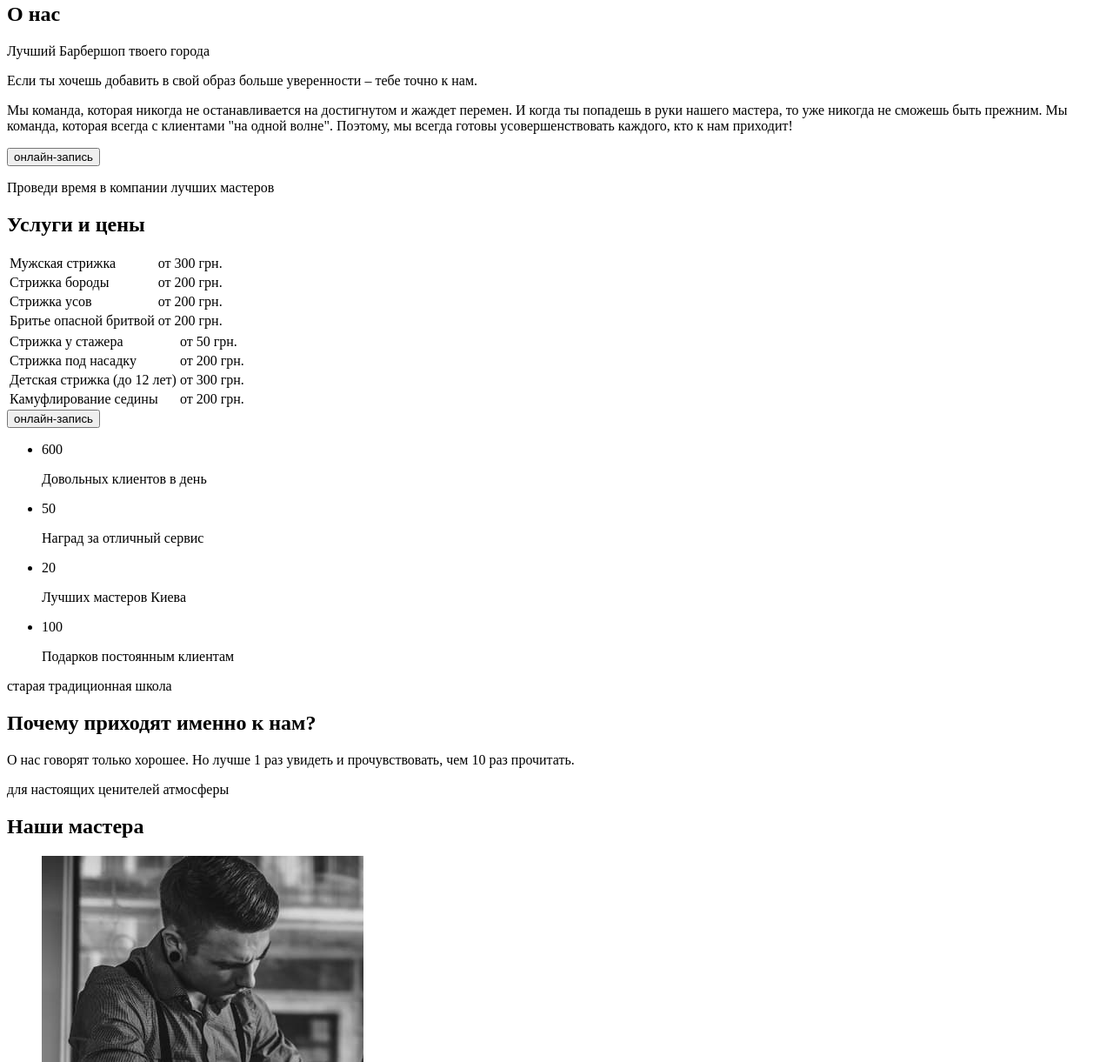
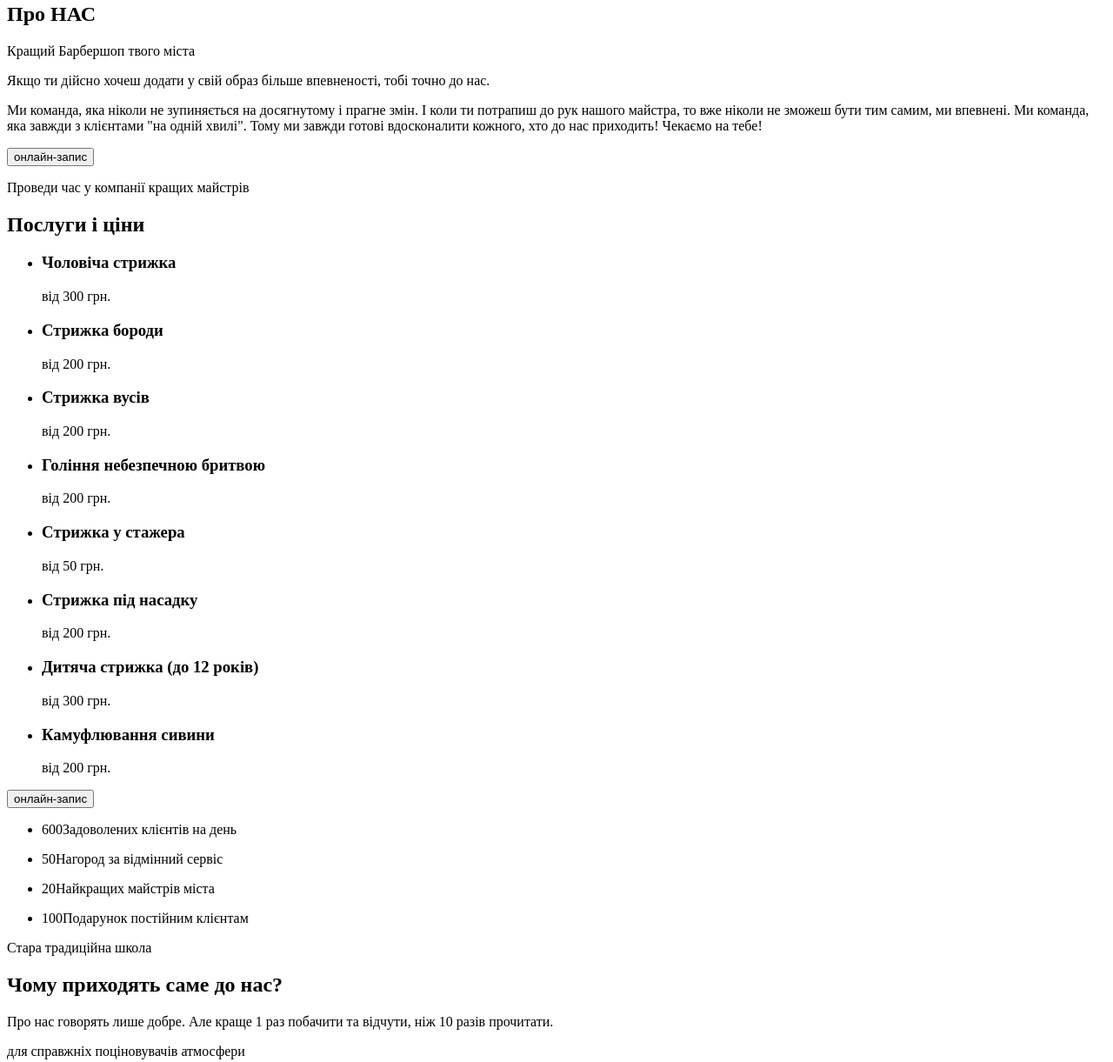
Before and after one commit to MakarenkoPavlo/goit-class-work-01, a plain HTML site: page index.html in a window 1280 px wide. Shown: the part 904-2125 px from the top of the page at 87% size. Drawn offline with Linux system fonts and the light colour scheme.

Commit message:
26.01 1 page finish html

```diff
--- a/index.html
+++ b/index.html
@@ -1,5 +1,5 @@
 <!DOCTYPE html>
-<html lang="ru">
+<html lang="uk">
 <head>
     <meta charset="UTF-8">
     <meta http-equiv="X-UA-Compatible" content="IE=edge">
@@ -14,21 +14,21 @@
             </a>
             <ul>
                 <li>
-                    <a href="#">О нас</a>
+                    <a href="#">Про нас</a>
                 </li>
                 <li>
-                    <a href="#">Услуги и цены</a>
+                    <a href="#">Послуги і ціни</a>
                 </li>
                 <li>
-                    <a href="#">Мастера</a>
+                    <a href="#">Майстри</a>
                 </li>
                 <li>
-                    <a href="#">Контакты</a>
+                    <a href="#">Контакти</a>
                 </li>
             </ul>
         </nav>
         <a href="tel:+380441111111">+38 044 111 11 11</a>
-        <button>онлайн-запись</button>
+        <button type="button">онлайн-запис</button>
     </header>
 
     <main>
@@ -37,9 +37,9 @@
                 <li><a href="">Instagram</a></li>
                 <li><a href="">Youtube</a></li>
             </ul>
-            <p lang="en">A hair salon for men in Kyiv</p>
+            <p>Чоловіча перукарня в Києві</p>
             <h1 lang="en">BarberShop</h1>
-            <p lang="en">We are experts in trendy men's haircuts. We work quickly, carefully, and tastefully.</p>
+            <p>Ми експерти у модних чоловічих стрижках. Працюємо швидко, обережно та зі смаком.</p>
             <ul>
                 <li><button>Назад</button></li>
                 <li><button>Вперед</button></li>
@@ -48,83 +48,75 @@
         <section>
             <img src="./images/beard.jpg" alt="бритье бороды" width="270" height="445">
             <img src="./images/head.jpg" alt="бритье" width="270" height="445">
-            <h2>О нас</h2>
-            <p>Лучший Барбершоп
-            твоего города</p>
-            <p>Если ты хочешь добавить в свой образ больше уверенности – тебе точно к нам.</p>
-            <p>Мы команда, которая никогда не останавливается на достигнутом
-            и жаждет перемен. И когда ты попадешь в руки нашего мастера,
-            то уже никогда не сможешь быть прежним. Мы команда, которая всегда с клиентами "на одной волне". Поэтому, мы всегда
-            готовы усовершенствовать каждого, кто к нам приходит!</p>
-            <button>онлайн-запись</button>
+            <h2>Про НАС</h2>
+            <p>Кращий Барбершоп твого міста</p>
+            <p>Якщо ти дійсно хочеш додати у свій образ більше впевненості, тобі точно до нас.</p>
+            <p>Ми команда, яка ніколи не зупиняється на досягнутому і прагне змін. І коли ти потрапиш до рук нашого майстра, то вже
+            ніколи не зможеш бути тим самим, ми впевнені. Ми команда, яка завжди з клієнтами "на одній хвилі". Тому ми завжди готові
+            вдосконалити кожного, хто до нас приходить! Чекаємо на тебе!</p>
+            <button type="button">онлайн-запис</button>
         </section>
         <section>
-            <p>Проведи время в компании лучших мастеров</p>
-            <h2>Услуги и цены</h2>
-            <table>
-                <tr>
-                    <td>Мужская стрижка</td>
-                    <td>от 300 грн.</td>
-                </tr>
-                <tr>
-                    <td>Стрижка бороды</td>
-                    <td>от 200 грн.</td>
-                </tr>
-                <tr>
-                    <td>Стрижка усов</td>
-                    <td>от 200 грн.</td>
-                </tr>
-                <tr>
-                    <td>Бритье опасной бритвой</td>
-                    <td>от 200 грн.</td>
-                </tr>
-            </table>
-            <table>
-                <tr>
-                    <td>Cтрижка у стажера</td>
-                    <td>от 50 грн.</td>
-                </tr>
-                <tr>
-                    <td>Стрижка под насадку</td>
-                    <td>от 200 грн.</td>
-                </tr>
-                <tr>
-                    <td>Детская стрижка (до 12 лет)</td>
-                    <td>от 300 грн.</td>
-                </tr>
-                <tr>
-                    <td>Камуфлирование седины</td>
-                    <td>от 200 грн.</td>
-                </tr>
-            </table>
-            <button type="button">онлайн-запись</button>
+            <p>Проведи час у компанії кращих майстрів</p>
+            <h2>Послуги і ціни</h2>
+                <ul>
+                    <li>
+                        <h3>Чоловіча стрижка</h3>
+                        <span>від 300 грн.</span>
+                    </li>
+                    <li>
+                        <h3>Стрижка бороди</h3>
+                        <span>від 200 грн.</span>
+                    </li>
+                    <li>
+                        <h3>Стрижка вусів</h3>
+                        <span>від 200 грн.</span>
+                    </li>
+                    <li>
+                        <h3>Гоління небезпечною бритвою</h3>
+                        <span>від 200 грн.</span>
+                    </li>
+                    <li>
+                        <h3>Cтрижка у стажера</h3>
+                        <span>від 50 грн.</span>
+                    </li>
+                    <li>
+                        <h3>Стрижка під насадку</h3>
+                        <span>від 200 грн.</span>
+                    </li>
+                    <li>
+                        <h3>Дитяча стрижка (до 12 років)</h3>
+                        <span>від 300 грн.</span>
+                    </li>
+                    <li>
+                        <h3>Камуфлювання сивини</h3>
+                        <span>від 200 грн.</span>
+                    </li>
+                </ul>
+            <button type="button">онлайн-запис</button>
         </section>
         <section>
             <ul>
                 <li>
-                    <p>600</p>
-                    <p>Довольных клиентов в день</p>
+                    <p><span>600</span>Задоволених клієнтів на день</p>
                 </li>
                 <li>
-                    <p>50</p>
-                    <p>Наград за отличный сервис</p>
+                    <p><span>50</span>Нагород за відмінний сервіс</p>
                 </li>
                 <li>
-                    <p>20</p>
-                    <p>Лучших мастеров Киева</p>
+                    <p><span>20</span>Найкращих майстрів міста</p>
                 </li>
                 <li>
-                    <p>100</p>
-                    <p>Подарков постоянным клиентам</p>
+                    <p><span>100</span>Подарунок постійним клієнтам</p>
                 </li>
             </ul>
-            <p>старая традиционная школа</p>
-            <h2>Почему приходят именно к нам?</h2>
-            <p>О нас говорят только хорошее. Но лучше 1 раз увидеть и прочувствовать, чем 10 раз прочитать.</p>
+            <p>Стара традиційна школа</p>
+            <h2>Чому приходять саме до нас?</h2>
+            <p>Про нас говорять лише добре. Але краще 1 раз побачити та відчути, ніж 10 разів прочитати.</p>
         </section>
         <section>
-            <p>для настоящих ценителей атмосферы</p>
-            <h2>Наши мастера</h2>
+            <p>для справжніх поціновувачів атмосфери</p>
+            <h2>Наші майстри</h2>
             <ul>
                 <li>
                     <img src="./images/John_Smith.jpg" alt="мастер стрижет клиента" width="370" height="346">
@@ -162,8 +154,8 @@
             </ul>
         </section>
         <section>
-            <h2>Портфолио</h2>
-            <p>На латинском языке “барба” означает “борода”</p>
+            <h2>Портфоліо</h2>
+            <p>Латинською мовою "барба" означає "борода"</p>
             <ul>
                 <li>
                     <img src="./images/work1.jpg" alt="стрижка" width="270" height="360">
@@ -180,14 +172,14 @@
             </ul>
         </section>
         <section>
-            <h2>Контакты</h2>
+            <h2>Контакти</h2>
             <address>
                 <ul>
                     <li>
                         <a href="https://goo.gl/maps/38bqFcj5gM3Ar9zK7"
                         target="_blank"
                         rel="noopener noreferrer">
-                        ул. Васильковая, 7А Киев, 08132</a>
+                        ул. Васильківська, 7А Київ, 08132</a>
                     </li>
                     <li>
                         <a href="tel:+380441111111">+38 044 111 11 11</a>
@@ -198,13 +190,17 @@
                 </ul>
             </address>
 
-            <h3>время работы</h3>
-            <p>Ежедневно с 9:00 до 22:00</p>
+            <h3>Графік роботи</h3>
+            <p>Щоденно з 9:00 до 22:00</p>
         </section>
     </main>
 
     <footer>
-
+      <p>&copy;Copyright 2023</p>
+      <ul lang="en">
+        <li><a href="">Instagram</a></li>
+        <li><a href="">Youtube</a></li>
+      </ul>
     </footer>
 </body>
 </html>
```
